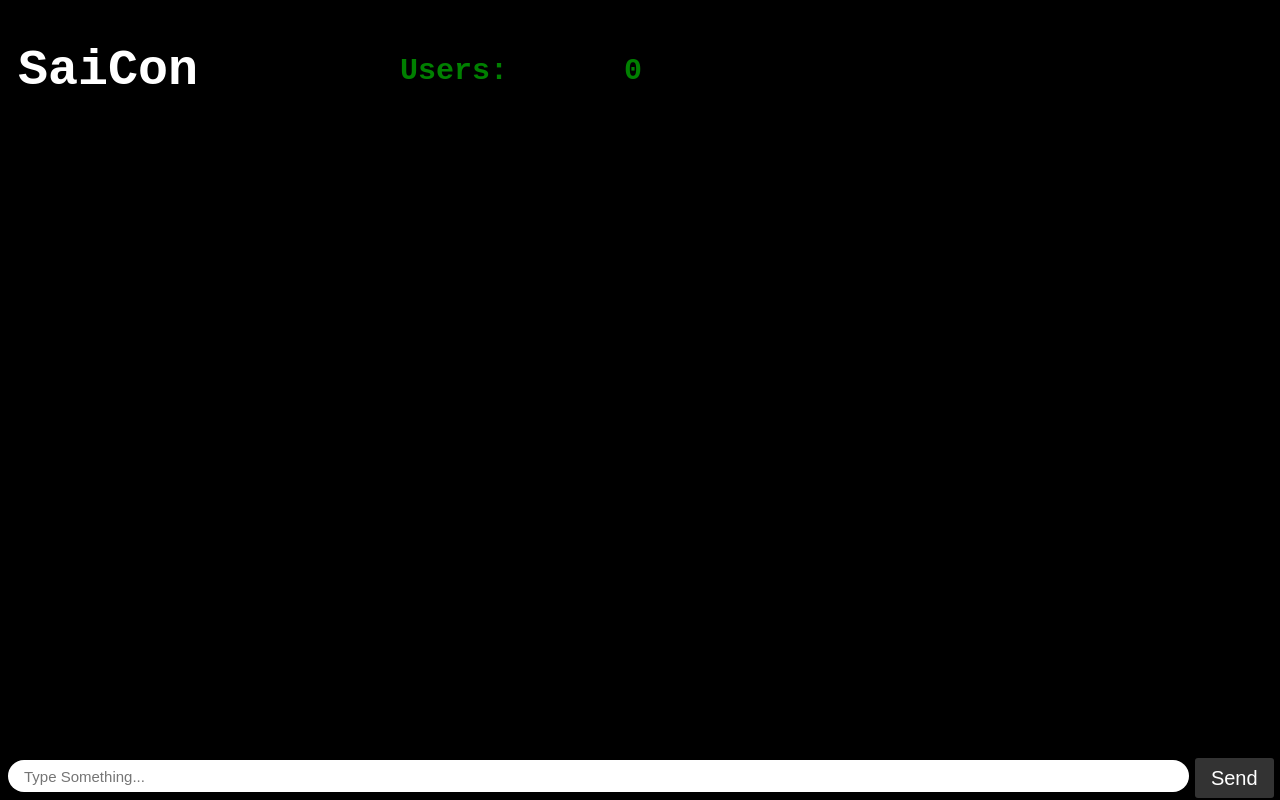
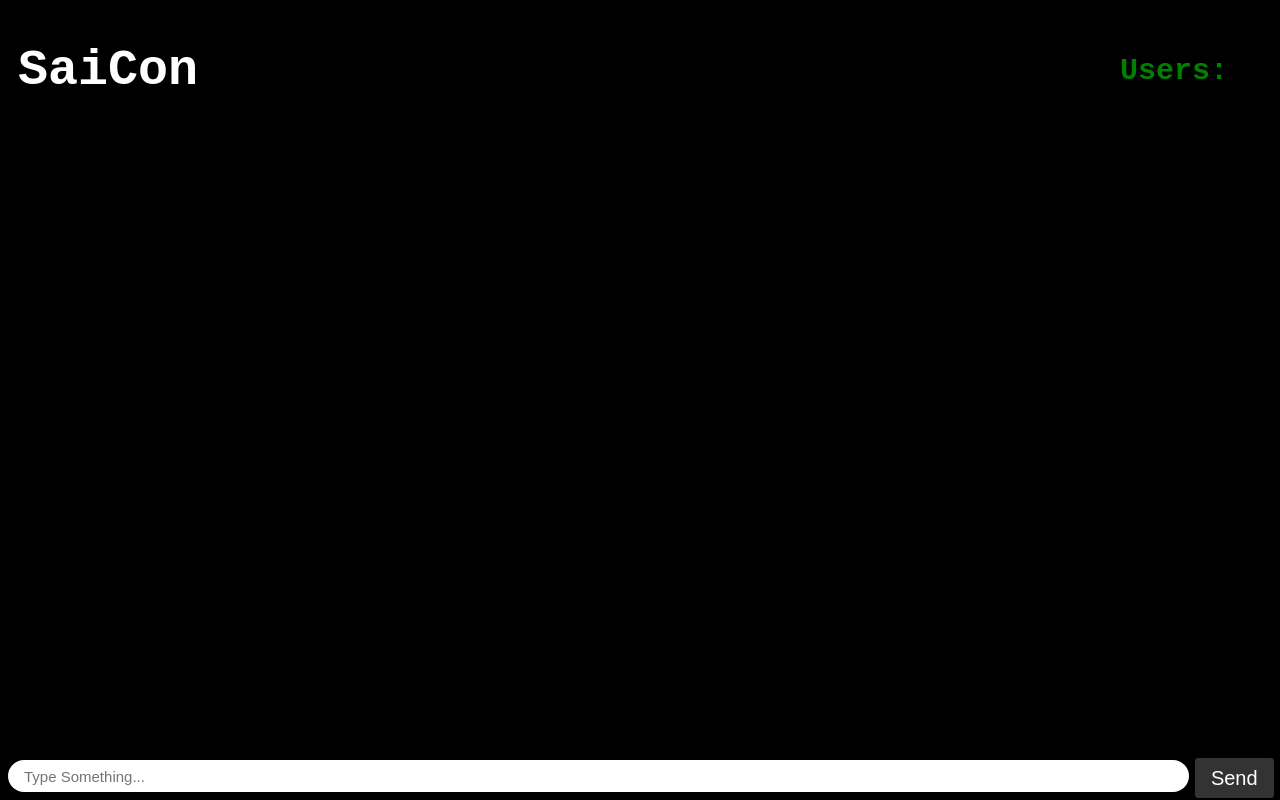
Before and after one commit to ATOMMAX-2001/SaiCon, a website: page index.html in a window 1280 px wide. Drawn offline with nearby package versions, Linux system fonts and the light colour scheme; no server answers.

Commit message:
Update index.html

```diff
--- a/index.html
+++ b/index.html
@@ -165,8 +165,8 @@
     width: auto;
     height: auto;
    /* min-height: 1%;
-    min-width: 10%;
-    max-width: 30%;*/
+    min-width: 10%;*/
+    max-width: 50%;
     margin-bottom: 1%;
     overflow-wrap:break-word;
     font-size:18px;
@@ -184,9 +184,11 @@
   position: absolute;
 }
 .online-value{
+  left: 80rem;
   top:3%;
 }
 .online-name{
+  left: 70rem;
   top:3%;
 }
 .sticky {
```
